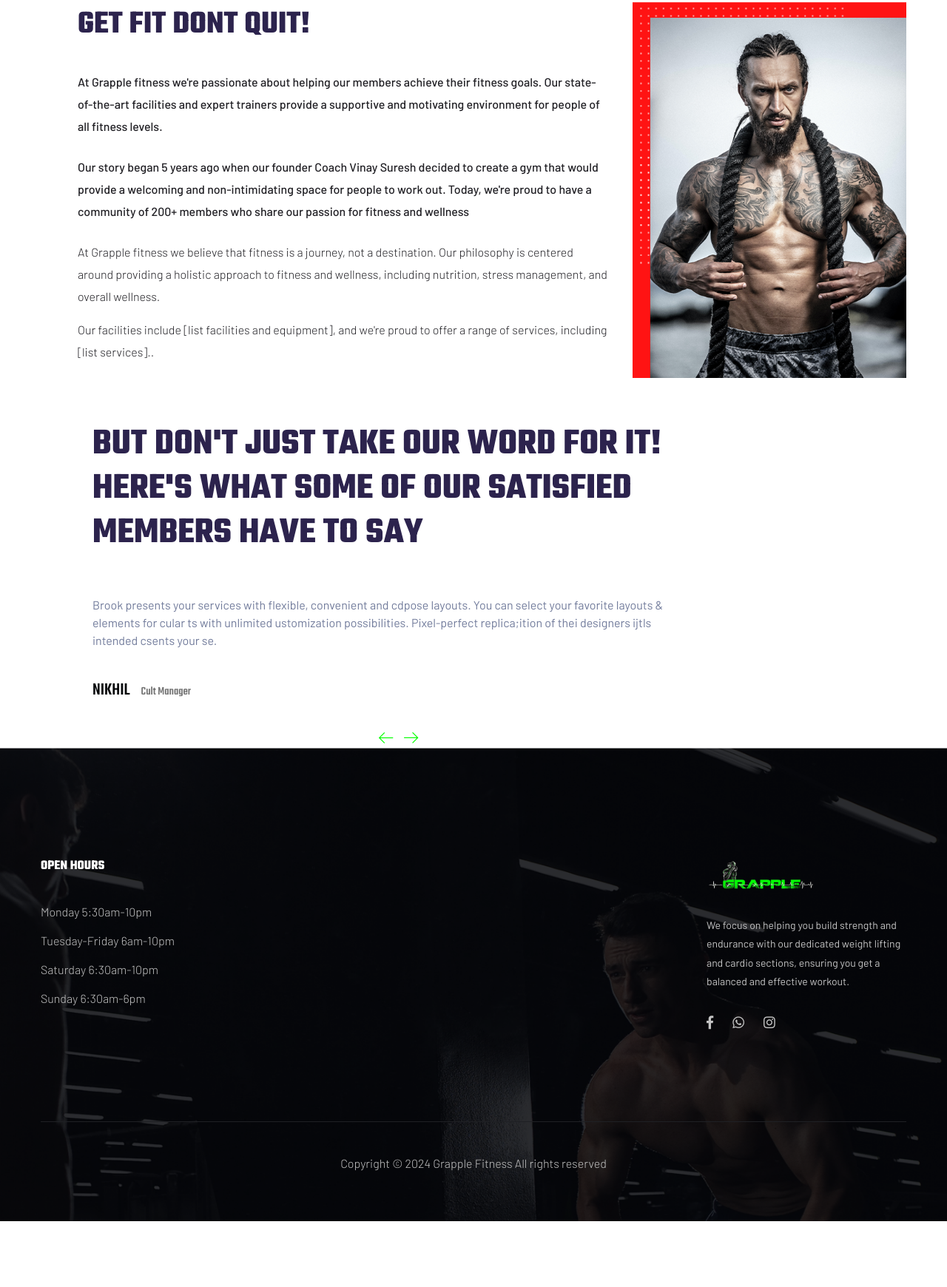
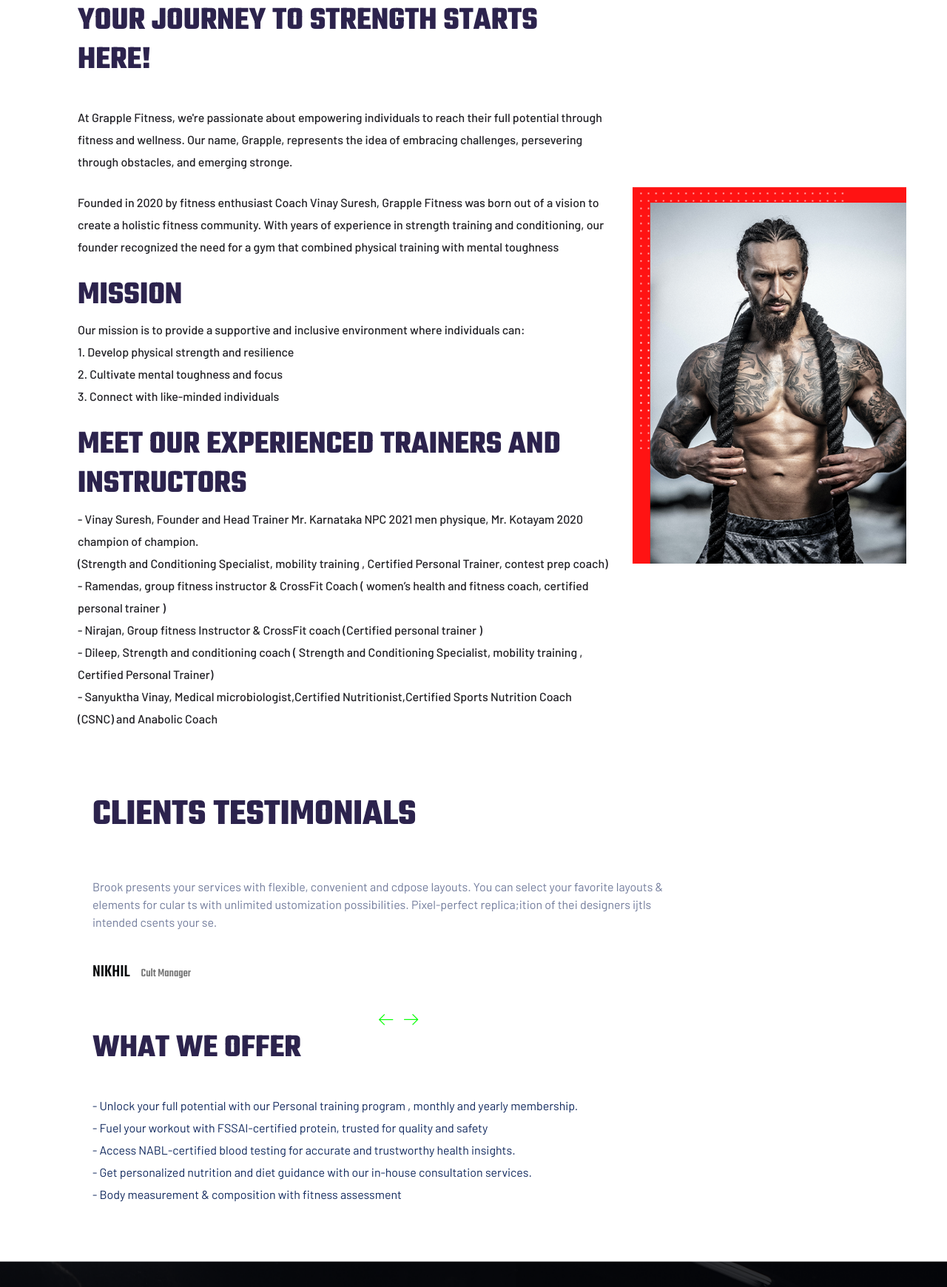
Before and after one commit to rahulreddy1665/GrappleFitness, a plain HTML site: page about.html in a window 1280 px wide. Shown: the part 642-2382 px from the top of the page at 74% size. Before the commit the page ends 2293 px from the top, so only its background shows below. Drawn offline with Linux system fonts and the light colour scheme.

Commit message:
About us changes

```diff
--- a/about.html
+++ b/about.html
@@ -115,23 +115,49 @@
                             <!-- Section Tittle -->
                             <div class="section-tittle section-tittle3 mb-35">
                                 <!-- <span>ABOUT oUR GYM</span> -->
-                                <h2>Get Fit Dont Quit!</h2>
+                                <h2>Your journey to strength starts here!</h2>
                             </div>
-                            <p class="pera-top">At Grapple fitness we're passionate about helping our members achieve
-                                their fitness goals. Our state-of-the-art facilities and expert trainers provide a
-                                supportive and motivating environment for people of all fitness levels.</p>
+                            <p class="pera-top">At Grapple Fitness, we're passionate about empowering individuals to
+                                reach their full potential through fitness and wellness. Our name, Grapple, represents
+                                the idea of embracing challenges, persevering through obstacles, and emerging stronge.
+                            </p>
                             <p class="pera-top">
-                                Our story began 5 years ago when our founder Coach Vinay Suresh decided to create a gym
-                                that would provide a welcoming and non-intimidating space for people to work out.
-                                Today, we're proud to have a community of 200+ members who share our passion for fitness
-                                and wellness
+                                Founded in 2020 by fitness enthusiast Coach Vinay Suresh, Grapple Fitness was born out
+                                of a vision to create a holistic fitness community. With years of experience in strength
+                                training and conditioning, our founder recognized the need for a gym that combined
+                                physical training with mental toughness
                             </p>
-                            <p class="pera-bottom">At Grapple fitness we believe that fitness is a journey, not a
-                                destination. Our philosophy is centered around providing a holistic approach to fitness
-                                and wellness, including nutrition, stress management, and overall wellness.</p>
-                            <p class="pera-bottom">Our facilities include [list facilities and equipment], and we're
-                                proud to offer a range of services, including [list services]..</p>
-                            <!-- <a href="from.html" class="btn">became a member</a> -->
+                            <div class="section-tittle section-tittle3">
+                                <!-- <span>ABOUT oUR GYM</span> -->
+                                <h2>Mission</h2>
+                            </div>
+                            <p class="pera-top">Our mission is to provide a supportive and inclusive environment where
+                                individuals
+                                can:<br />
+
+                                1. Develop physical strength and resilience<br />
+                                2. Cultivate mental toughness and focus <br />
+                                3. Connect with like-minded individuals</p>
+                            <div class="section-tittle section-tittle3">
+                                <!-- <span>ABOUT oUR GYM</span> -->
+                                <h2>Meet our experienced trainers and instructors</h2>
+                            </div>
+                            <p class="pera-top">
+
+                                - Vinay Suresh, Founder and Head Trainer Mr. Karnataka NPC 2021 men physique, Mr.
+                                Kotayam 2020 champion of champion.<br />
+                                (Strength and Conditioning Specialist, mobility training , Certified Personal Trainer,
+                                contest prep coach)<br />
+                                - Ramendas, group fitness instructor & CrossFit Coach ( women’s health and fitness
+                                coach, certified personal trainer )<br />
+                                - Nirajan, Group fitness Instructor & CrossFit coach (Certified personal trainer )<br />
+                                - Dileep, Strength and conditioning coach ( Strength and Conditioning Specialist,
+                                mobility training , Certified Personal Trainer)<br />
+                                - Sanyuktha Vinay, Medical microbiologist,Certified Nutritionist,Certified Sports
+                                Nutrition Coach (CSNC) and
+                                Anabolic Coach
+
+                                <!-- <a href="from.html" class="btn">became a member</a> -->
                         </div>
                     </div>
                     <div class="col-lg-4 col-md-12">
@@ -140,7 +166,6 @@
                             <img src="assets/img/gallery/about.png" alt="">
                         </div>
                     </div>
-
                 </div>
             </div>
         </section>
@@ -156,8 +181,7 @@
                             <!-- Section Tittle -->
                             <div class="section-tittle mb-55">
                                 <!-- <span>Client Feedback</span> -->
-                                <h2>But don't just take our word for it! Here's what some of our satisfied members have
-                                    to say</h2>
+                                <h2>Clients testimonials</h2>
                             </div>
                             <!-- Testimonial Start -->
                             <div class="h1-testimonial-active">
@@ -187,6 +211,36 @@
                                 </div>
                             </div>
                             <!-- Testimonial End -->
+                        </div>
+                    </div>
+                </div>
+            </div>
+        </section>
+
+        <section class="about-area2 testimonial-area fix section-padding30"
+            style="padding-bottom: 60px !important;padding-top: 0px !important;">
+            <div class="container">
+                <div class="row align-items-center">
+                    <div class="col-lg-9 col-md-9 col-sm-9">
+                        <div class="about-caption">
+                            <!-- Section Tittle -->
+                            <div class="section-tittle section-tittle3 mb-35">
+                                <!-- <span>ABOUT oUR GYM</span> -->
+                                <h2>what we offer</h2>
+                            </div>
+                            <p class="pera-top">
+                                - Unlock your full potential with our Personal training program , monthly and yearly
+                                membership.<br />
+                                - Fuel your workout with FSSAI-certified protein, trusted for quality and safety<br />
+                                - Access NABL-certified blood testing for accurate and trustworthy health
+                                insights.<br />
+                                - Get personalized nutrition and diet guidance with our in-house consultation
+                                services.<br />
+                                - Body measurement & composition with fitness assessment<br />
+                            </p>
+                            <!-- Testimonial Start -->
+
+
                         </div>
                     </div>
                 </div>
```
Also changed, not shown: index.html (+16 -17 lines), services.html (+10 -2 lines).
